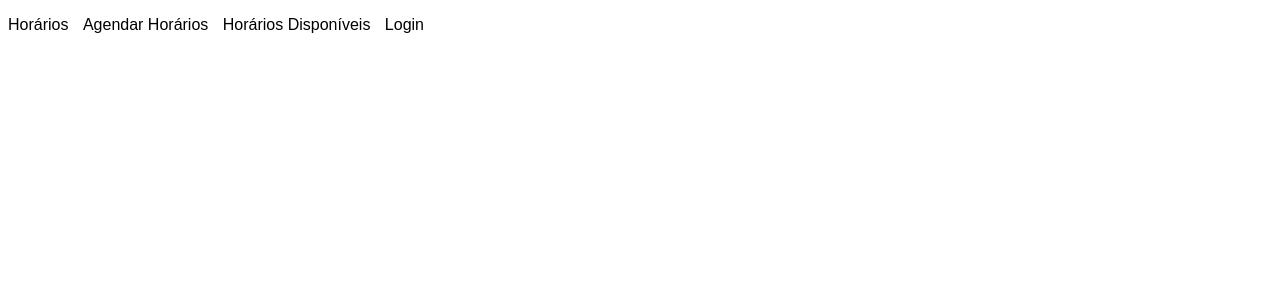
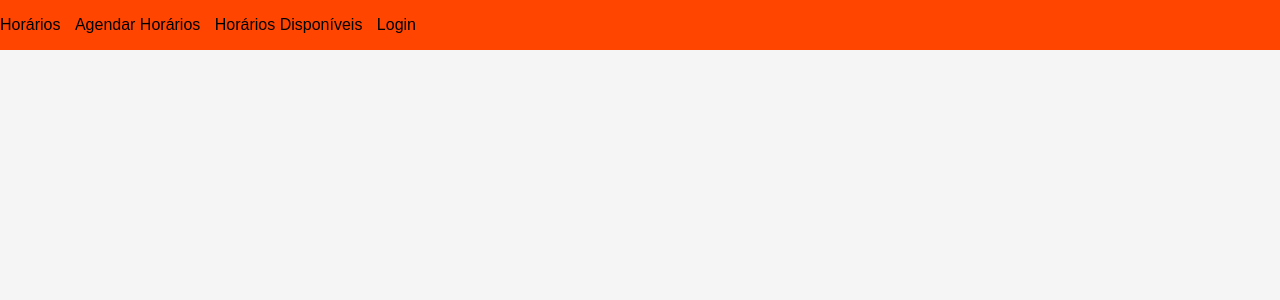
Before and after one commit to Lucas-Espindola-dev/tenda_fitness, a Django app: template app/templates/base.html in a window 1280 px wide. Shown: the top 300 px of the page. Run offline with Django 5.2, Linux system fonts and the light colour scheme; the template is opened without the code that fills it, so the values that code supplies are empty.

Commit message:
Adding styles to navbar

```diff
--- a/static/css/styles.css
+++ b/static/css/styles.css
@@ -1,5 +1,24 @@
 body {
     font-family: Arial, sans-serif;
+    background-color: whitesmoke;
+    color: #333;
+    margin: 0;
+    padding: 0;
+}
+
+header{
+    background-color: orangered;
+    color: #fff;
+    text-align: center;
+}
+
+nav {
+    background-color: orangered;
+    color: #fff;
+    height: 50px;
+    display: flex;
+    justify-content: space-between;
+    align-items: center;
 }
 
 header nav ul {
```
